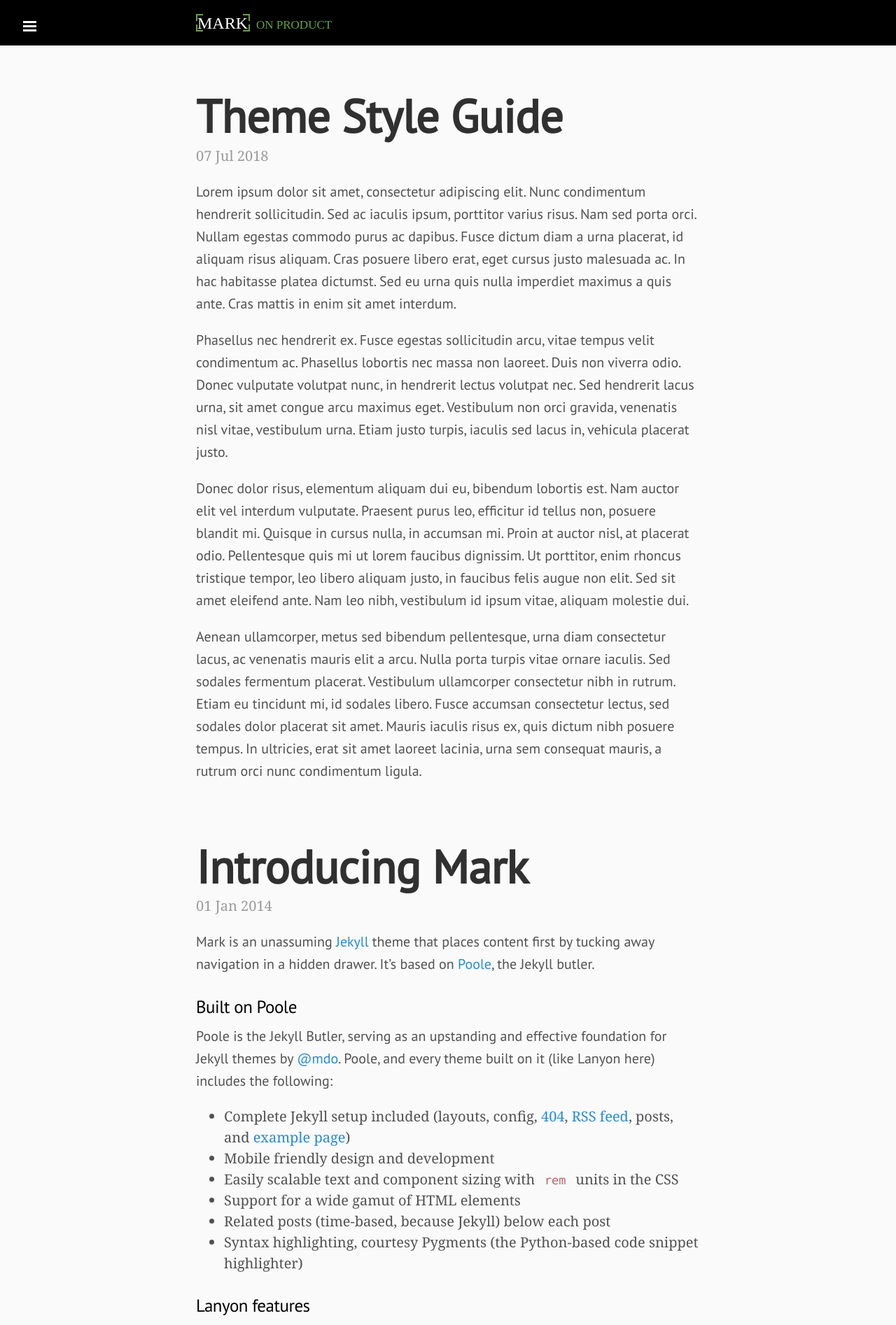
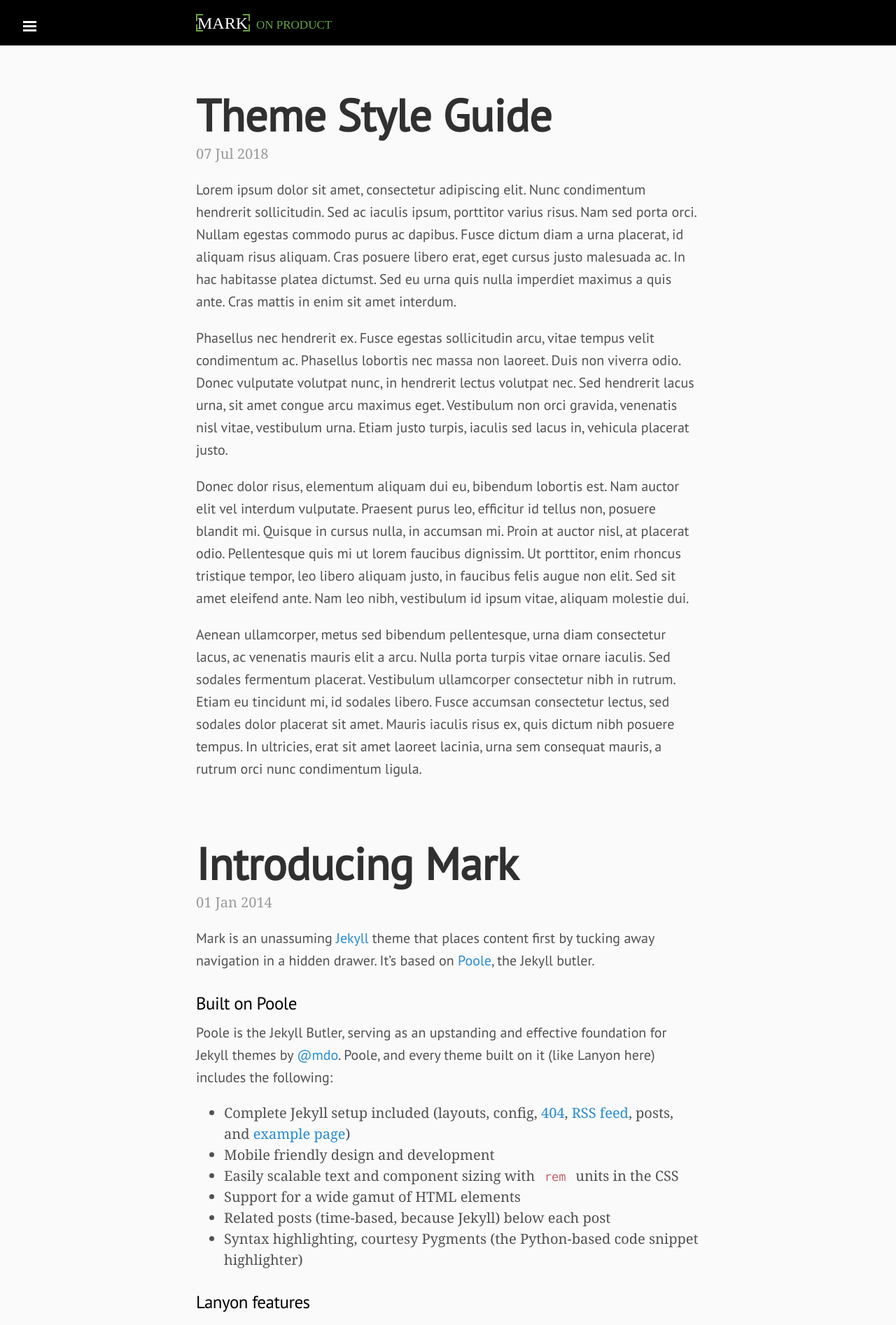
Before and after one commit to markthelefty/markthelefty.github.io, a Jekyll site: the page built from index.html, in a window 1280 px wide. Shown: the top 1894 px of the page at 70% size. Built offline with Jekyll 4.4.1, drawn with Linux system fonts in a browser that asks for light colours; some web fonts are replaced; Markdown is read by kramdown in place of the engine named in the settings; the list of posts is cut into pages by our own code.

Commit message:
type tweaks

```diff
--- a/public/css/custom.css
+++ b/public/css/custom.css
@@ -46,7 +46,7 @@ body {
  }
 
  .post-title {
-    font-size:3.3rem;
+    font-size:3.2rem;
     color: #000;
     font-weight:700;
  }
```
